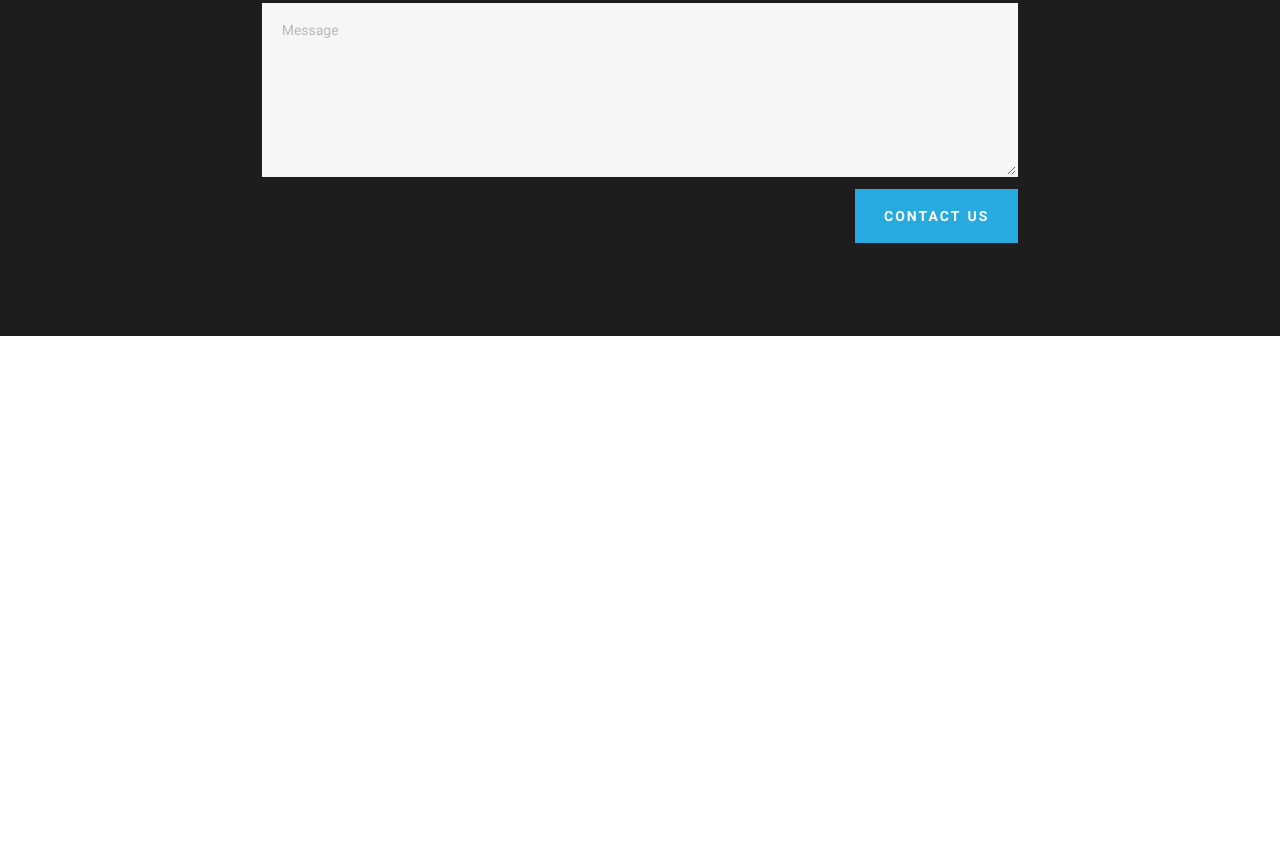
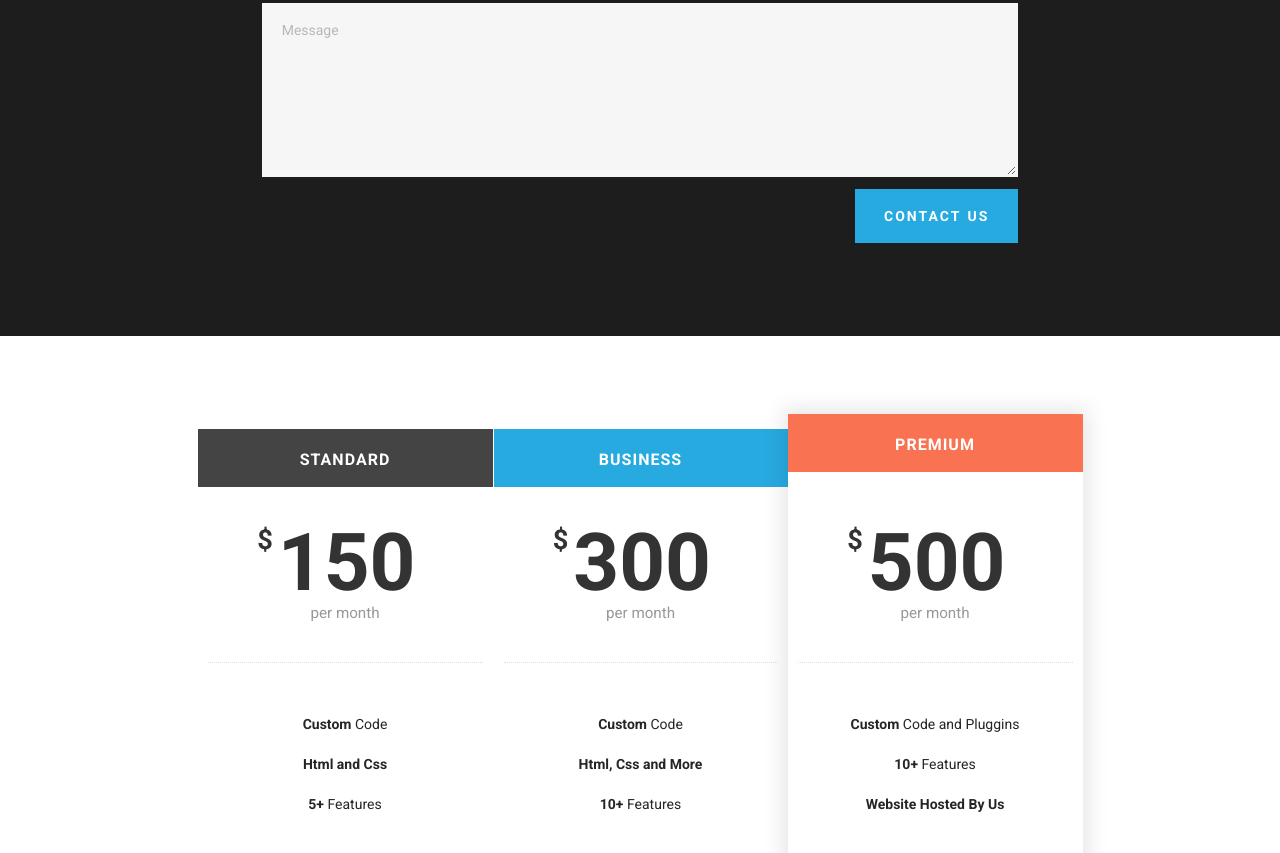
Before and after one commit to ZachFraher/ZachFraher.github.io, a plain HTML site: page index.html in a window 1280 px wide. Shown: the part 1947-2800 px from the top of the page. Before the commit the page ends 2283 px from the top, so only its background shows below. Drawn offline with Linux system fonts and the light colour scheme.

Commit message:
create github pages

```diff
--- a/assets/mobirise/css/mbr-additional.css
+++ b/assets/mobirise/css/mbr-additional.css
@@ -21,3 +21,6 @@
 #form1-3 .mbr-header__text {
   color: #ffffff;
 }
+#pricing-table1-4 H3 {
+  color: #ffffff;
+}
--- a/index.html
+++ b/index.html
@@ -43,7 +43,7 @@
 
 </section>
 
-<section class="engine"><a rel="external" href="https://mobirise.com">Mobirise Web Site Maker</a></section><section class="mbr-box mbr-section mbr-section--relative mbr-section--fixed-size mbr-section--full-height mbr-section--bg-adapted mbr-parallax-background" id="header4-1" style="background-image: url(assets/images/land2-2000x694.png);">
+<section class="engine"><a rel="external" href="https://mobirise.com">Mobirise</a></section><section class="mbr-box mbr-section mbr-section--relative mbr-section--fixed-size mbr-section--full-height mbr-section--bg-adapted mbr-parallax-background" id="header4-1" style="background-image: url(assets/images/land2-2000x694.png);">
     <div class="mbr-box__magnet mbr-box__magnet--sm-padding mbr-box__magnet--center-center mbr-after-navbar">
 
         <div class="mbr-box__container mbr-section__container container">
@@ -97,7 +97,7 @@
                             <div class="hide" data-form-alert-success="true">Thanks for contacting us, you will recieve a response soon!</div>
                         </div>
                         <form action="https://mobirise.com/" method="post" data-form-title="CONTACT FORM">
-                            <input type="hidden" value="NU92tJXuOwjwEWVtXXHKZsVu9kILOddy4yFR6LLyosVSVZmjG43IJguQtar/9Whw8TanFX28I1gJEVlhxfWV/0S8xmG5aIdEMJdnEWYn4Mv3ulXZW2vvmcF61yUsS4RH" data-form-email="true">
+                            <input type="hidden" value="DdeuPDCk3ehGmlDFnofhDG/rk0rlTbg9VvXWVLWWImkoS4XQHFsoXloKYp0p8l9COOjMxyhKvbF+ULbsHtAMYdwa+OuhfEIja6KkZm2q4pdAYMl4YIOiTJNEoGP1Ajot" data-form-email="true">
                             <div class="form-group">
                                 <input type="text" class="form-control" name="name" required="" placeholder="Name*" data-form-field="Name">
                             </div>
@@ -119,6 +119,85 @@
     </div>
 </section>
 
+<section class="mbr-section mbr-section--relative mbr-section--fixed-size" id="pricing-table1-4" style="background-color: rgb(255, 255, 255);">
+
+    <div class="mbr-section__container mbr-section__container--std-top-padding container" style="padding-top: 93px; margin-bottom: 0px;">
+        <div class="row">
+            <div class="mbr-plan col-xs-12 mbr-plan--first col-lg-3 col-sm-4 col-lg-offset-1-5 col-sm-0">
+                <div class="mbr-plan__box">
+                    <div class="mbr-plan__header">
+                        <div class="mbr-header mbr-header--reduce mbr-header--center mbr-header--wysiwyg">
+                            <h3 class="mbr-header__text">STANDARD</h3>
+                        </div>
+                    </div>
+                    <div class="mbr-plan__number">
+                        <div class="mbr-number mbr-number--price">
+                            <div class="mbr-number__num">
+                                <div class="mbr-number__group">
+                                    <sup class="mbr-number__left">$</sup><span class="mbr-number__value">150</span>
+                                </div>
+                            </div>
+                            <div class="mbr-number__caption">per month</div>
+                        </div>
+                    </div>
+                    <div class="mbr-plan__details"><ul><li><strong>Custom</strong> Code</li><li><strong>Html and Css</strong></li><li><strong>5+ </strong>Features</li></ul></div>
+                    <div class="mbr-plan__buttons">
+                        <div class="mbr-buttons mbr-buttons--center"><a href="https://mobirise.com" class="mbr-buttons__btn btn btn-wrap btn-xs-lg btn-default">DEMO LINK</a></div>
+                    </div>
+                </div>
+            </div>
+            <div class="mbr-plan col-xs-12 mbr-plan--info col-lg-3 col-sm-4">
+                <div class="mbr-plan__box">
+                    <div class="mbr-plan__header">
+                        <div class="mbr-header mbr-header--reduce mbr-header--center mbr-header--wysiwyg">
+                            <h3 class="mbr-header__text">BUSINESS</h3>
+                        </div>
+                    </div>
+                    <div class="mbr-plan__number">
+                        <div class="mbr-number mbr-number--price">
+                            <div class="mbr-number__num">
+                                <div class="mbr-number__group">
+                                    <sup class="mbr-number__left">$</sup><span class="mbr-number__value">300</span>
+                                </div>
+                            </div>
+                            <div class="mbr-number__caption">per month</div>
+                        </div>
+                    </div>
+                    <div class="mbr-plan__details"><ul><li><strong>Custom</strong> Code</li><li><strong>Html, Css and More</strong></li><li><strong>10+ </strong>Features</li></ul></div>
+                    <div class="mbr-plan__buttons">
+                        <div class="mbr-buttons mbr-buttons--center"><a href="https://mobirise.com" class="mbr-buttons__btn btn btn-wrap btn-xs-lg btn-default">DEMO LINK</a></div>
+                    </div>
+                </div>
+            </div>
+            <div class="mbr-plan col-xs-12 mbr-plan--danger mbr-plan--favorite mbr-plan--last col-lg-3 col-sm-4">
+                <div class="mbr-plan__box">
+                    <div class="mbr-plan__header">
+                        <div class="mbr-header mbr-header--reduce mbr-header--center mbr-header--wysiwyg">
+                            <h3 class="mbr-header__text">PREMIUM</h3>
+                        </div>
+                    </div>
+                    <div class="mbr-plan__number">
+                        <div class="mbr-number mbr-number--price">
+                            <div class="mbr-number__num">
+                                <div class="mbr-number__group">
+                                    <sup class="mbr-number__left">$</sup><span class="mbr-number__value">500</span>
+                                </div>
+                            </div>
+                            <div class="mbr-number__caption">per month</div>
+                        </div>
+                    </div>
+                    <div class="mbr-plan__details"><ul><li><strong>Custom</strong> Code and Pluggins</li><li><strong>10+</strong> Features</li><li><strong>Website Hosted By Us</strong></li></ul></div>
+                    <div class="mbr-plan__buttons">
+                        <div class="mbr-buttons mbr-buttons--center"><a href="#top" class="mbr-buttons__btn btn btn-wrap btn-xs-lg btn-default">Ex: This Website + More</a></div>
+                    </div>
+                </div>
+            </div>
+
+
+        </div>
+    </div>
+</section>
+
 
   <script src="assets/web/assets/jquery/jquery.min.js"></script>
   <script src="assets/bootstrap/js/bootstrap.min.js"></script>
```
Also changed, not shown: 1 other file.
